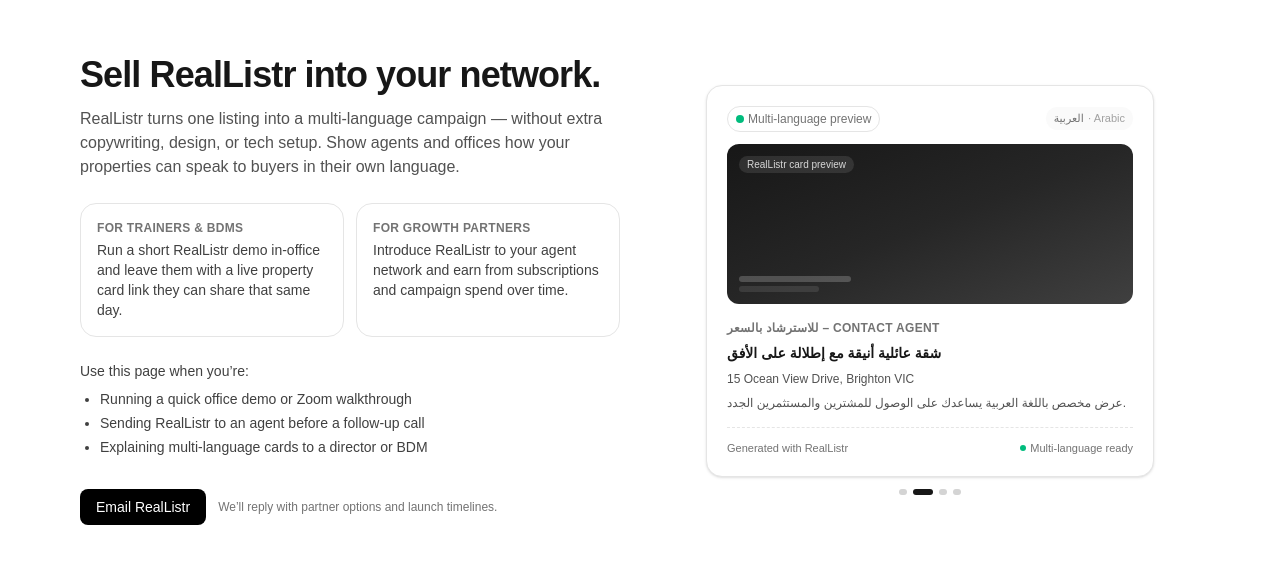
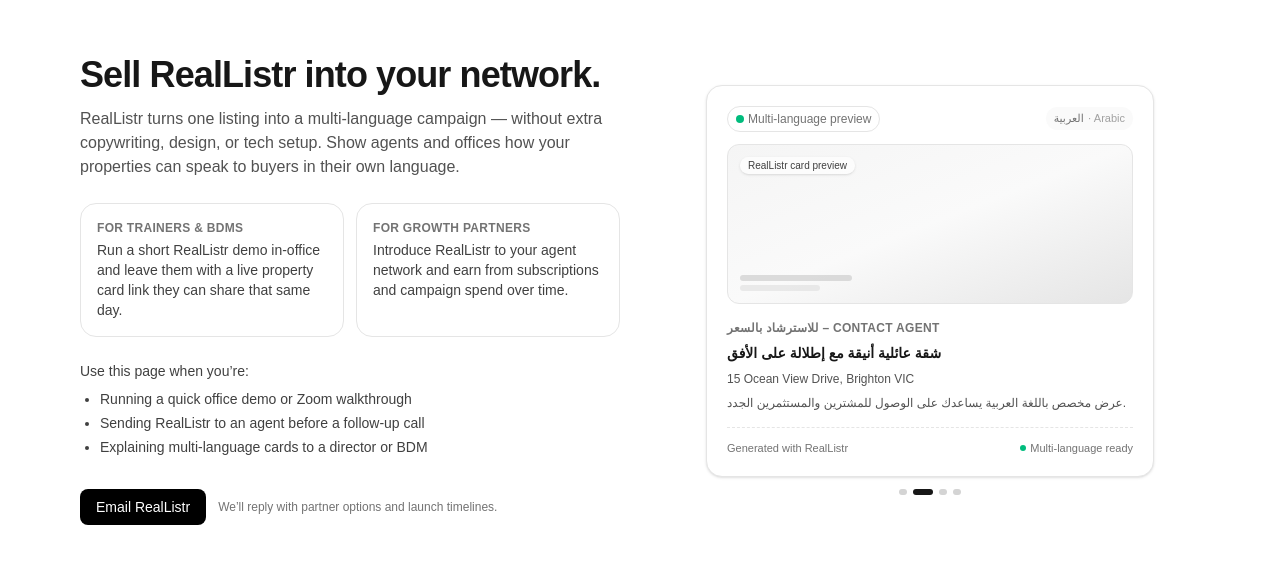
Before and after one commit to RealListr/Live-Website2025-1.1, a Next.js app in the folder web/: page /sell-reallistr in a window 1280 px wide. Shown: the part 110-674 px from the top of the page. Built offline with nearby package versions, Linux system fonts and the light colour scheme.

Commit message:
Lighten Sell RealListr preview image strip

```diff
--- a/web/src/app/sell-reallistr/page.tsx
+++ b/web/src/app/sell-reallistr/page.tsx
@@ -69,20 +69,23 @@
         </span>
       </div>
 
-      {/* “Image” strip placeholder */}
-      <div className="mb-4 h-40 w-full rounded-xl bg-gradient-to-br from-neutral-900 via-neutral-800 to-neutral-700">
-        <div className="flex h-full w-full flex-col justify-between p-3 text-xs text-white/80">
+           {/* “Image” strip placeholder – light, photo-style */}
+      <div
+        className="mb-4 h-40 w-full rounded-xl border border-neutral-200 bg-gradient-to-br from-neutral-100 via-neutral-50 to-neutral-200"
+      >
+        <div className="flex h-full w-full flex-col justify-between p-3 text-xs text-neutral-700">
           <div className="inline-flex items-center gap-2">
-            <span className="rounded-full bg-white/10 px-2 py-0.5 text-[10px] font-medium">
+            <span className="rounded-full bg-white/70 px-2 py-0.5 text-[10px] font-medium shadow-sm">
               RealListr card preview
             </span>
           </div>
           <div className="space-y-1">
-            <div className="h-1.5 w-28 rounded-full bg-white/20" />
-            <div className="h-1.5 w-20 rounded-full bg-white/10" />
+            <div className="h-1.5 w-28 rounded-full bg-neutral-300/80" />
+            <div className="h-1.5 w-20 rounded-full bg-neutral-200/80" />
           </div>
         </div>
       </div>
+
 
       <div className="space-y-2">
         <div className="text-xs font-semibold uppercase tracking-wide text-neutral-500">
```
